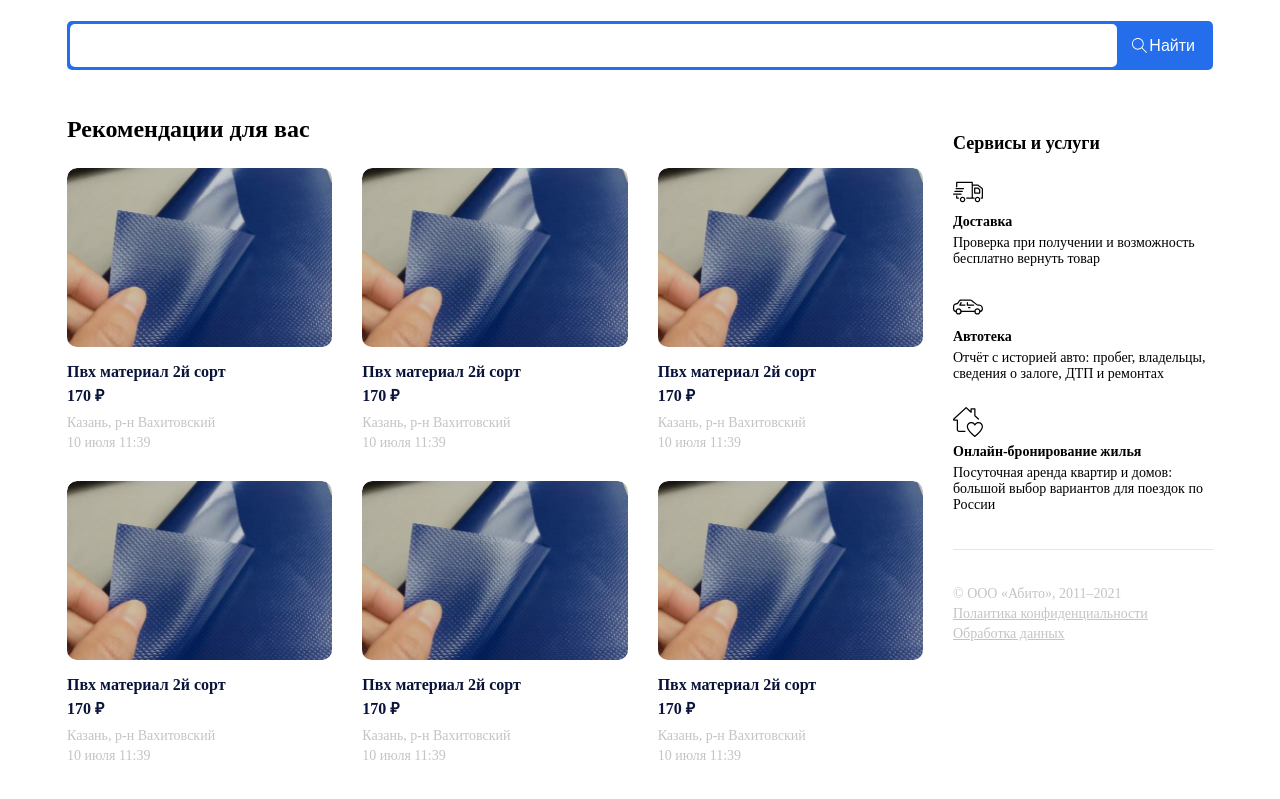
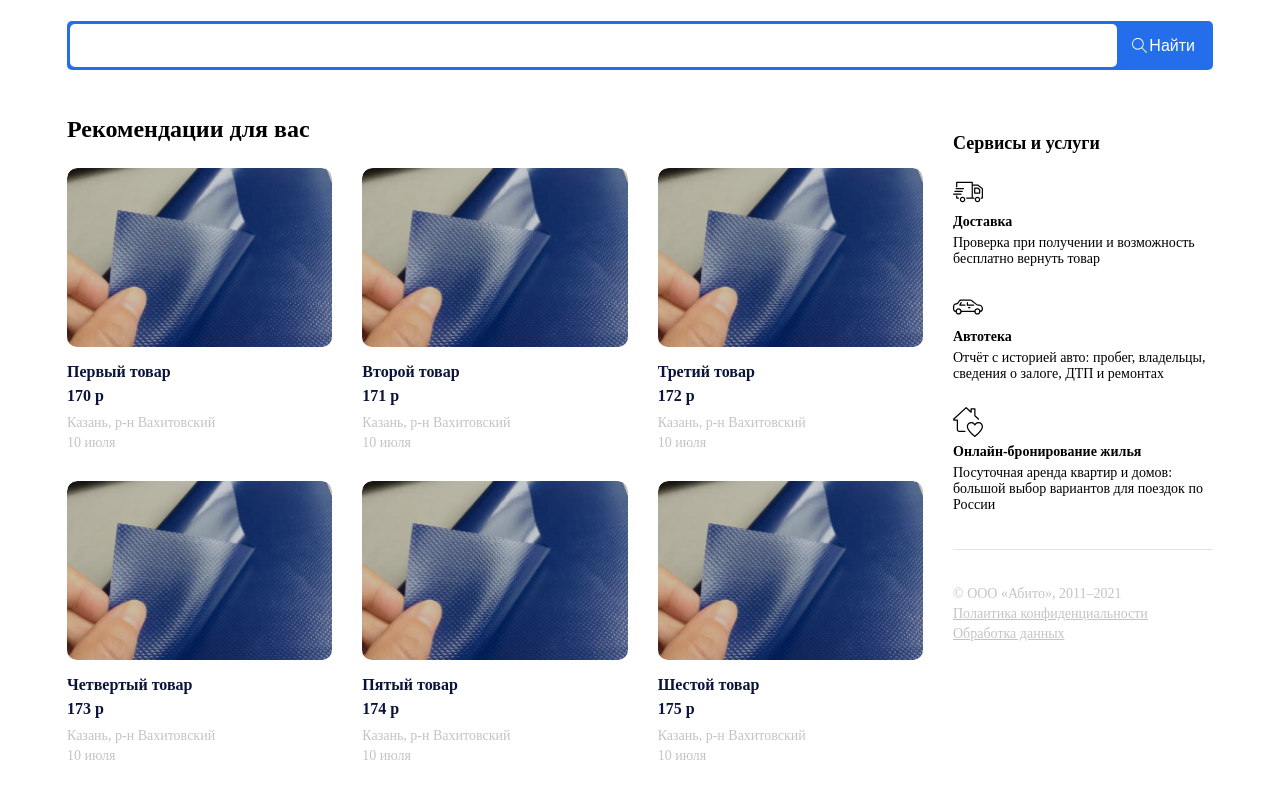
Before and after one commit to shelser/bulletinBoard_React, a plain HTML site: page index.html in a window 1280 px wide. Shown: the part 69-868 px from the top of the page. Drawn offline with Linux system fonts and the light colour scheme.

Commit message:
added new files

```diff
--- a/index.html
+++ b/index.html
@@ -3,7 +3,6 @@
 <head>
   <meta charset="UTF-8">
   <meta name="viewport" content="width=device-width, initial-scale=1.0">
-  <title>Abito - доска объявлений</title>
   <link rel="preconnect" href="https://fonts.googleapis.com" />
     <link rel="preconnect" href="https://fonts.gstatic.com" crossorigin />
     <link
@@ -11,6 +10,8 @@
       rel="stylesheet"
     />
     <link rel="stylesheet" href="./style.css" />
+    <script src="./script.js" defer></script>
+    <title>Abito - доска объявлений</title>
 </head>
 <body>
   <header class="header">
@@ -51,7 +52,7 @@
             <h2 class="content-main__title">Рекомендации для вас</h2>
 
             <div class="content-main__list">
-              <a href="product.html" class="content-main__list-item">
+              <!-- <a href="product.html" class="content-main__list-item">
                 <div class="content-main__list-item--img">
                   <img src="./image/card-image.png" alt="card-image">
                 </div>
@@ -161,7 +162,7 @@
                       10 июля 11:39
                     </span>
                   </div>
-                </a>
+                </a> -->
 
             </div>
           </div>
--- /dev/null
+++ b/script.js
@@ -0,0 +1,97 @@
+const searchBtn = document.querySelector(".search-btn");
+const searchInput = document.querySelector(".search-box input");
+const cardWrapper = document.querySelector(".content-main__list");
+
+const cardArray = [
+  {
+    id: 0,
+    title: "Первый товар",
+    price: '170 р',
+    address: "Казань, р-н Вахитовский",
+    date: "10 июля",
+    img: "./image/card-image.png",
+  },
+  {
+    id: 1,
+    title: "Второй товар",
+    price: '171 р',
+    address: "Казань, р-н Вахитовский",
+    date: "10 июля",
+    img: "./image/card-image.png",
+  },
+  {
+    id: 2,
+    title: "Третий товар",
+    price: '172 р',
+    address: "Казань, р-н Вахитовский",
+    date: "10 июля",
+    img: "./image/card-image.png",
+  },
+  {
+    id: 3,
+    title: "Четвертый товар",
+    price: '173 р',
+    address: "Казань, р-н Вахитовский",
+    date: "10 июля",
+    img: "./image/card-image.png",
+  },
+  {
+    id: 4,
+    title: "Пятый товар",
+    price: '174 р',
+    address: "Казань, р-н Вахитовский",
+    date: "10 июля",
+    img: "./image/card-image.png",
+  },
+  {
+    id: 5,
+    title: "Шестой товар",
+    price: '175 р',
+    address: "Казань, р-н Вахитовский",
+    date: "10 июля",
+    img: "./image/card-image.png",
+  },
+];
+
+const render = (cardLists) => {
+  cardWrapper.innerHTML = '';
+
+  cardLists.forEach((list, idx) => {
+    cardWrapper.insertAdjacentHTML(
+      "beforeend",
+      `
+        <a href="product.html" class="content-main__list-item">
+          <div class="content-main__list-item--img">
+            <img src=${list.img} alt=${list.title}>
+          </div>
+          <h5 class="content-main__list-item--title">${list.title}</h5>
+          <strong class="content-main__list-item--price">
+            ${list.price}
+          </strong>
+          <div class="content-main__list-item--desc-box">
+            <span class="content-main__list-item--desc">
+              ${list.address}
+            </span>
+            <span class="content-main__list-item--desc">
+              ${list.date}
+            </span>
+          </div>
+        </a>
+      `
+    );
+  });
+};
+
+const filteredArray = (array, value) => {
+  return array.filter((item) => (item.title.includes(value) || item.price.includes(value)))
+};
+
+cardWrapper.style.justifyContent = 'flex-start';
+cardWrapper.style.gap = '30px';
+
+
+render(cardArray);
+
+searchBtn.addEventListener("click", () => {
+  render(filteredArray(cardArray, searchInput.value));
+});
```
Also changed, not shown: product.html (+1 -1 lines).
